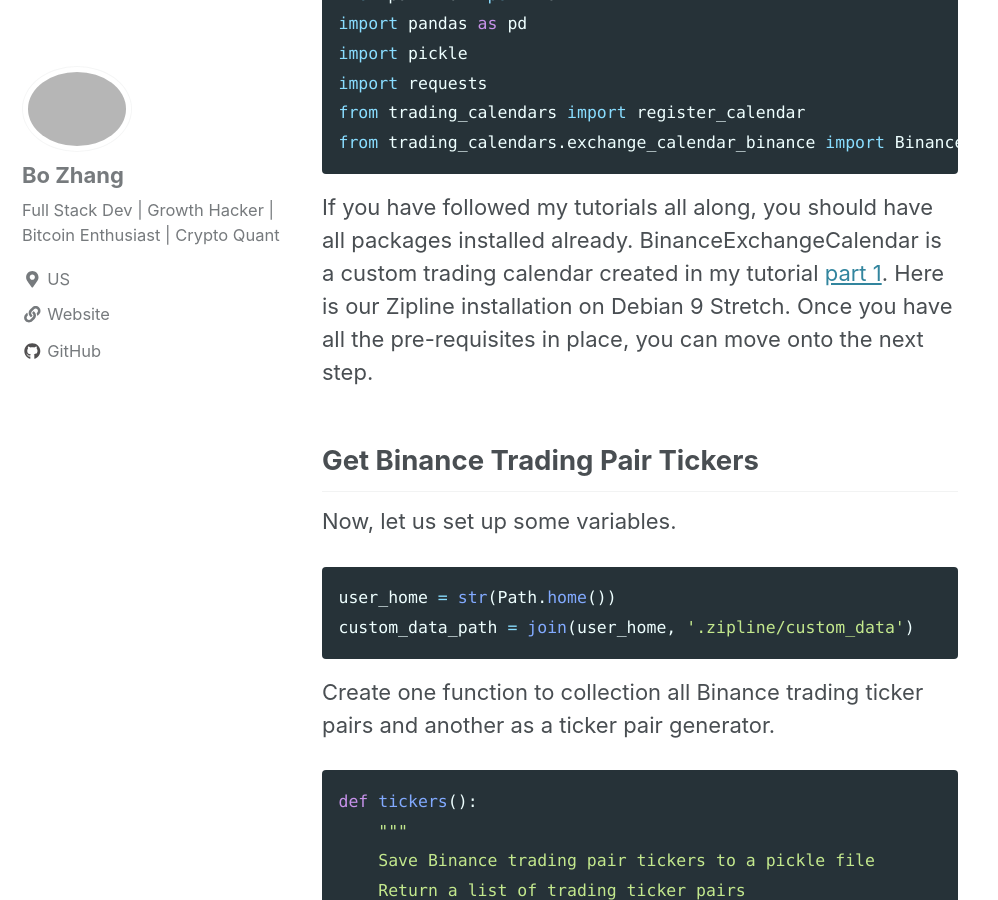
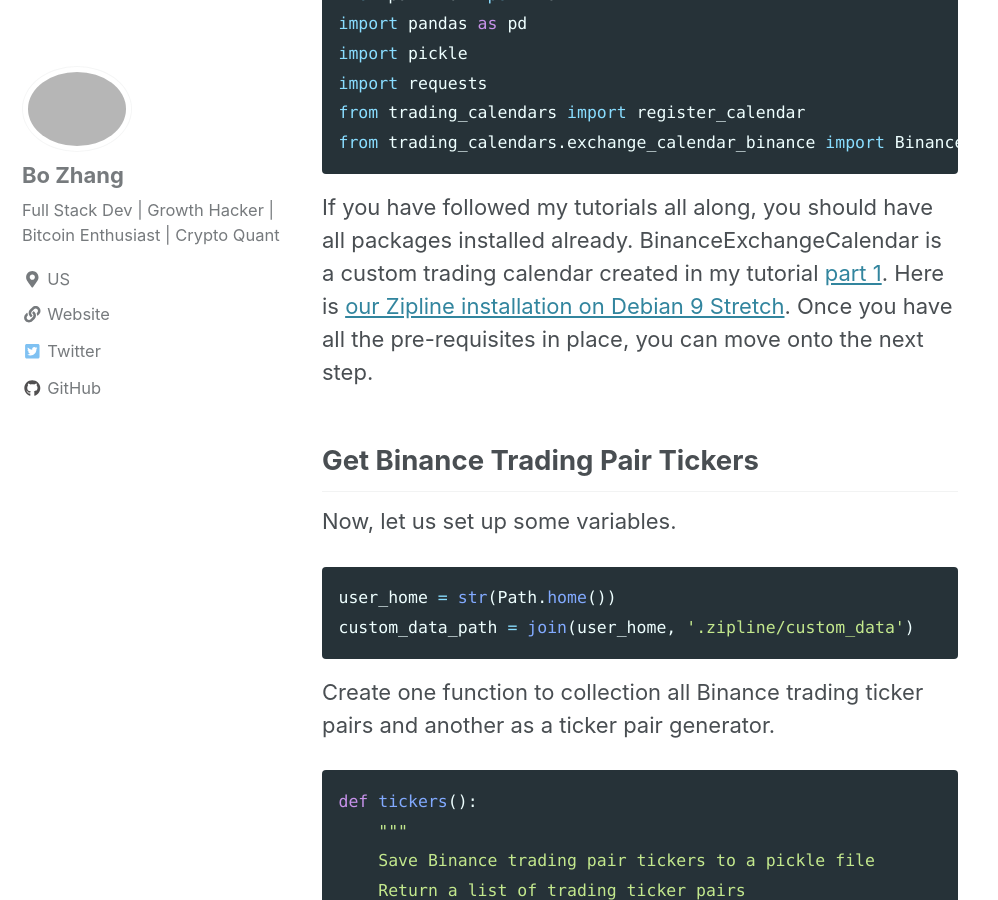
Before and after one commit to 0xboz/blog, a Jekyll site: the page built from _posts/2019-06-13-how-to-create-custom-zipline-bundles-from-binance-data-part-2.md, in a window 1280 px wide and 900 px high, scrolled down 1395 px. Shown: the whole window, without its empty margins (0-998 px from the left). Built offline with Jekyll 4.4.1, drawn with Linux system fonts in a browser that asks for light colours; cached includes are drawn as plain includes; nearby versions of some CDN libraries; part of the change alters nothing that is shown.

Commit message:
Added twitter

````diff
--- a/_config.yml
+++ b/_config.yml
@@ -83,7 +83,7 @@ naver_site_verification  :
 
 # Social Sharing
 twitter:
-  username               :
+  username               : 0xboz
 facebook:
   username               :
   app_id                 :
@@ -120,7 +120,7 @@ author:
       url: "https://0xboz.github.io"
     - label: "Twitter"
       icon: "fab fa-fw fa-twitter-square"
-      # url: "https://twitter.com/"
+      url: "https://twitter.com/0xboz"
     - label: "Facebook"
       icon: "fab fa-fw fa-facebook-square"
       # url: "https://facebook.com/"
@@ -136,13 +136,13 @@ footer:
   links:
     - label: "Twitter"
       icon: "fab fa-fw fa-twitter-square"
-      # url:
+      url: "https://twitter.com/0xboz"
     - label: "Facebook"
       icon: "fab fa-fw fa-facebook-square"
       # url:
     - label: "GitHub"
       icon: "fab fa-fw fa-github"
-      # url:
+      url: "https://0xboz.github.io"
     - label: "GitLab"
       icon: "fab fa-fw fa-gitlab"
       # url:
--- a/_posts/2019-06-13-how-to-create-custom-zipline-bundles-from-binance-data-part-2.md
+++ b/_posts/2019-06-13-how-to-create-custom-zipline-bundles-from-binance-data-part-2.md
@@ -28,7 +28,7 @@ import requests
 from trading_calendars import register_calendar
 from trading_calendars.exchange_calendar_binance import BinanceExchangeCalendar
 ```
-If you have followed my tutorials all along, you should have all packages installed already. BinanceExchangeCalendar is a custom trading calendar created in my tutorial [part 1](https://0xboz.github.io/blog/how-to-create-custom-zipline-bundles-from-binance-data-part-1/). Here is our Zipline installation on Debian 9 Stretch. Once you have all the pre-requisites in place, you can move onto the next step.
+If you have followed my tutorials all along, you should have all packages installed already. BinanceExchangeCalendar is a custom trading calendar created in my tutorial [part 1](https://0xboz.github.io/blog/how-to-create-custom-zipline-bundles-from-binance-data-part-1/). Here is [our Zipline installation on Debian 9 Stretch](https://0xboz.github.io/blog/how-to-install-zipline-debian-stretch/). Once you have all the pre-requisites in place, you can move onto the next step.
 
 ## Get Binance Trading Pair Tickers
 Now, let us set up some variables.
````
